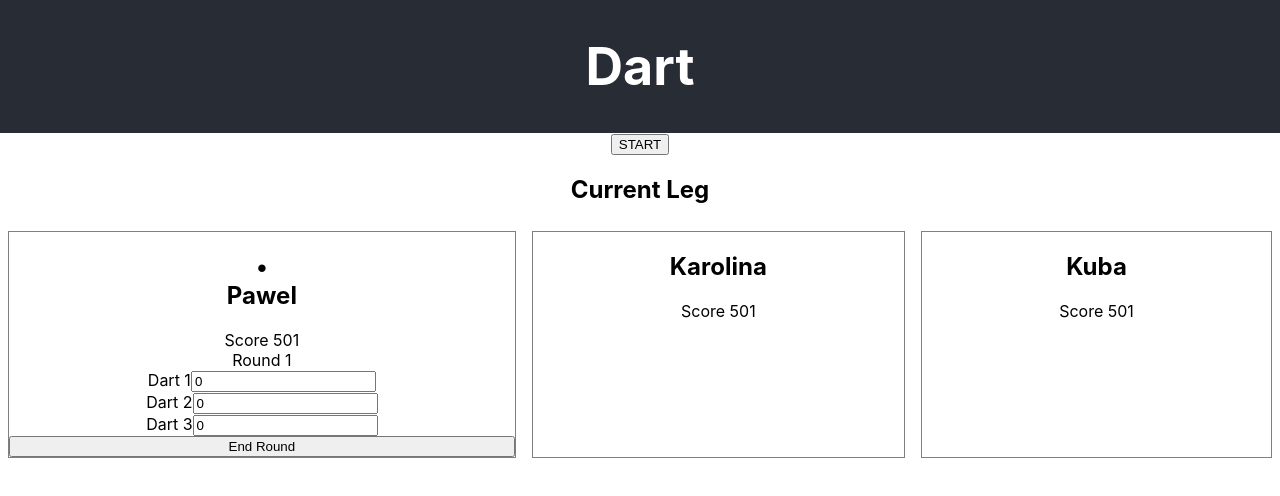
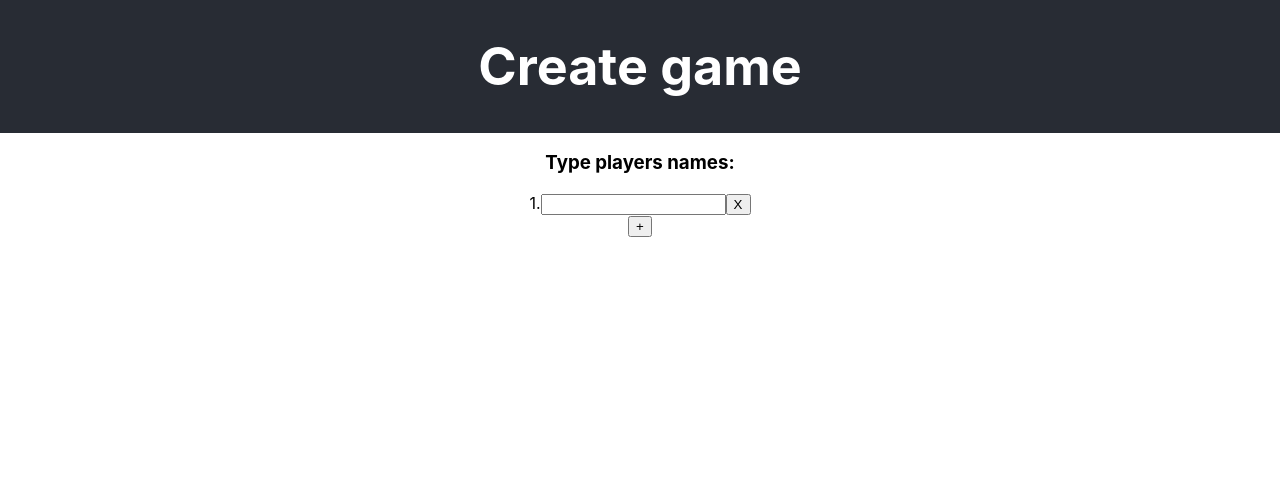
Before and after one commit to kendyl93/dart, a React (Create React App) app: page / in a window 1280 px wide. Shown: the top 496 px of the page. Built offline with nearby package versions, Linux system fonts and the light colour scheme.

Commit message:
Create dynamic inputs

```diff
--- a/src/App.js
+++ b/src/App.js
@@ -1,67 +1,58 @@
 import React, { useState } from "react"
-import styled from "styled-components"
+
 import "./App.css"
 
-import PlayerScore from "./Player/PlayerScore"
-import CreateGameView from "./Game/CreateGameView"
+const App = () => {
+  const [playerInputs, setPlayerInput] = useState([{ value: "" }])
 
-const CurrentLegScoreBoard = styled.div`
-  display: flex;
-  flex-wrap: wrap;
-`
+  const handleChangePlayerInput = (idx, event) => {
+    const values = [...playerInputs]
+    values[idx].value = event.target.value
 
-const DEFAPULT_PLAYERS = {
-  player1ID: { name: "Pawel" },
-  player2ID: { name: "Karolina" },
-  player3ID: { name: "Kuba" }
-}
+    setPlayerInput(values)
+  }
 
-const indexOfNextActivePlayer = (playersId, currentActivePlayerId) =>
-  playersId.indexOf(currentActivePlayerId) + 1
+  const addPlayerInput = () => {
+    const values = [...playerInputs]
+    values.push({ value: null })
+    setPlayerInput(values)
+  }
 
-function App() {
-  const playersId = Object.keys(DEFAPULT_PLAYERS)
-  const [firstPlayer] = playersId
-  const [activePlayer, setActivePlayer] = useState(firstPlayer)
-  const playersCount = playersId.length
+  const removePlayerInput = idx => {
+    const values = [...playerInputs]
+    values.splice(idx, 1)
 
-  const handleNextActivePlayer = () => {
-    const nextActivePlayerIndex = indexOfNextActivePlayer(
-      playersId,
-      activePlayer
-    )
-    const currentPlayerMaybeLast = nextActivePlayerIndex === playersCount
-
-    if (currentPlayerMaybeLast) {
-      return setActivePlayer(firstPlayer)
-    }
-
-    setActivePlayer(playersId[nextActivePlayerIndex])
+    setPlayerInput(values)
   }
 
   return (
     <div className="App">
       <header className="App-header">
-        <h1>Dart</h1>
+        <h1>Create game</h1>
       </header>
-      <CreateGameView />
-      <main>
-        <h2>Current Leg</h2>
-        <CurrentLegScoreBoard>
-          {Object.entries(DEFAPULT_PLAYERS).map(([playerId, { name }]) => {
-            const maybeCurrentPlayerActive = playerId === activePlayer
+      <h3>Type players names:</h3>
+      <form>
+        {playerInputs.map(({ value }, idx) => {
+          const playersCount = idx + 1
 
-            return (
-              <PlayerScore
-                key={playerId}
-                playerName={name}
-                active={maybeCurrentPlayerActive}
-                setActivePlayer={handleNextActivePlayer}
+          return (
+            <div key={`player-${playersCount}`}>
+              {`${playersCount}`}.
+              <input
+                value={value}
+                type="text"
+                onChange={event => handleChangePlayerInput(idx, event)}
               />
-            )
-          })}
-        </CurrentLegScoreBoard>
-      </main>
+              <button type="button" onClick={() => removePlayerInput(idx)}>
+                X
+              </button>
+            </div>
+          )
+        })}
+        <button type="button" onClick={addPlayerInput}>
+          +
+        </button>
+      </form>
     </div>
   )
 }
```
Also changed, not shown: src/Game/Game.js.js (added, +68 -0 lines), src/Game/StartGameView.js (added).
